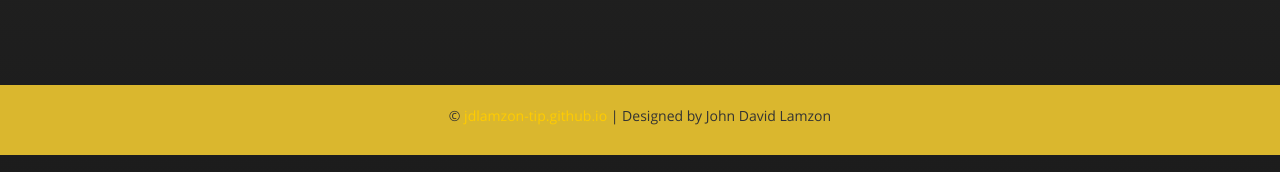
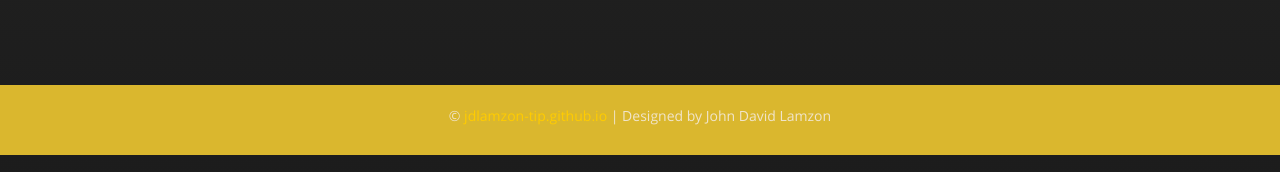
Before and after one commit to andylamzoned/andylamzoned.github.io, a Jekyll site: the page built from index.md, in a window 1280 px wide. Shown: the part 1621-1793 px from the top of the page. Built offline with Jekyll 4.4.1, drawn with Linux system fonts in a browser that asks for light colours.

Commit message:
default.html test2

```diff
--- a/assets/css/main.css
+++ b/assets/css/main.css
@@ -33,7 +33,7 @@
 
 .footer .footer-bottom {
 	background: #DAB72E;
-	color: #333333;
+	color: #F0E4CA;
 	height: 50px;
 	width: 100%;
 	text-align: center;
```
